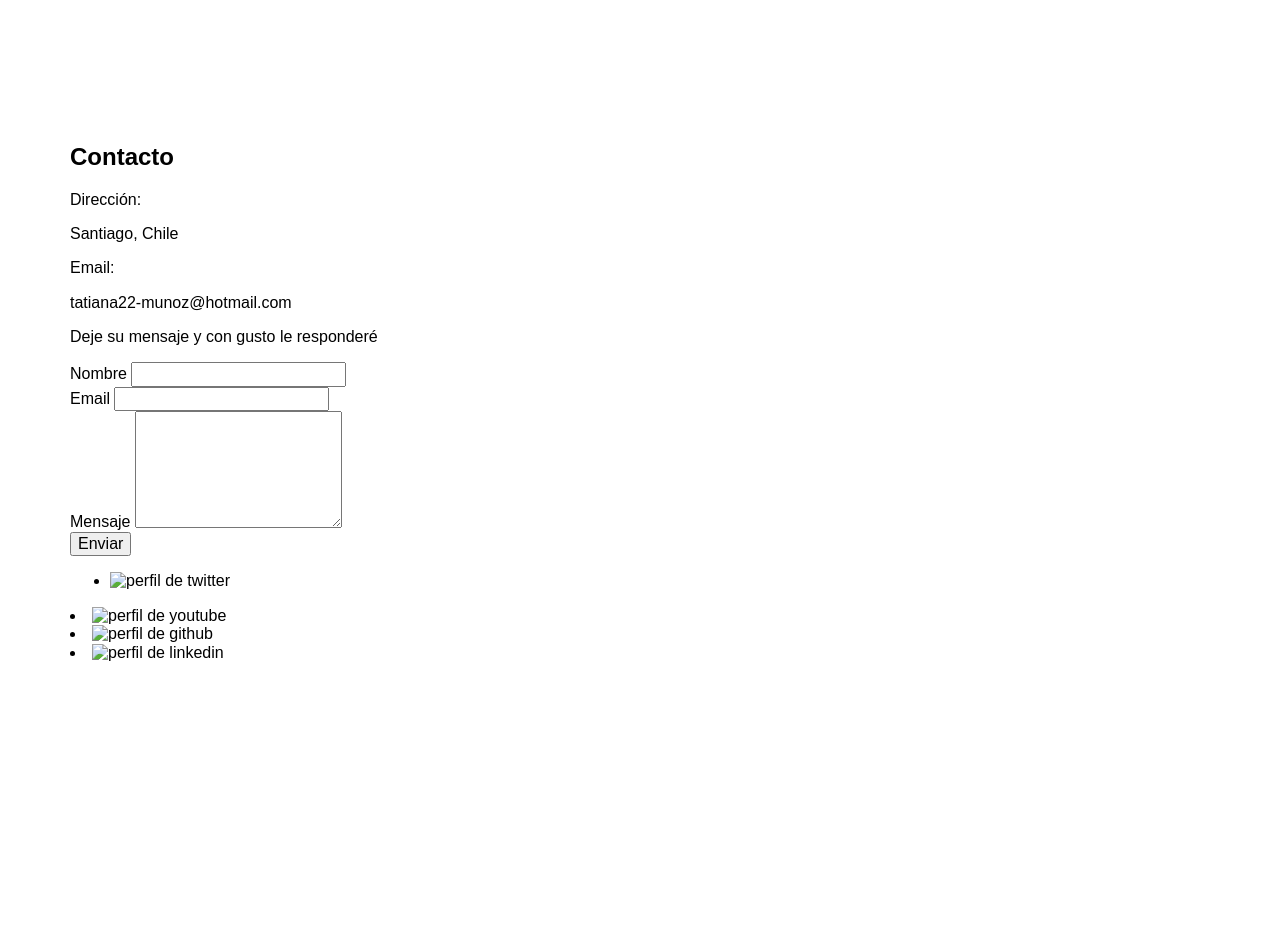
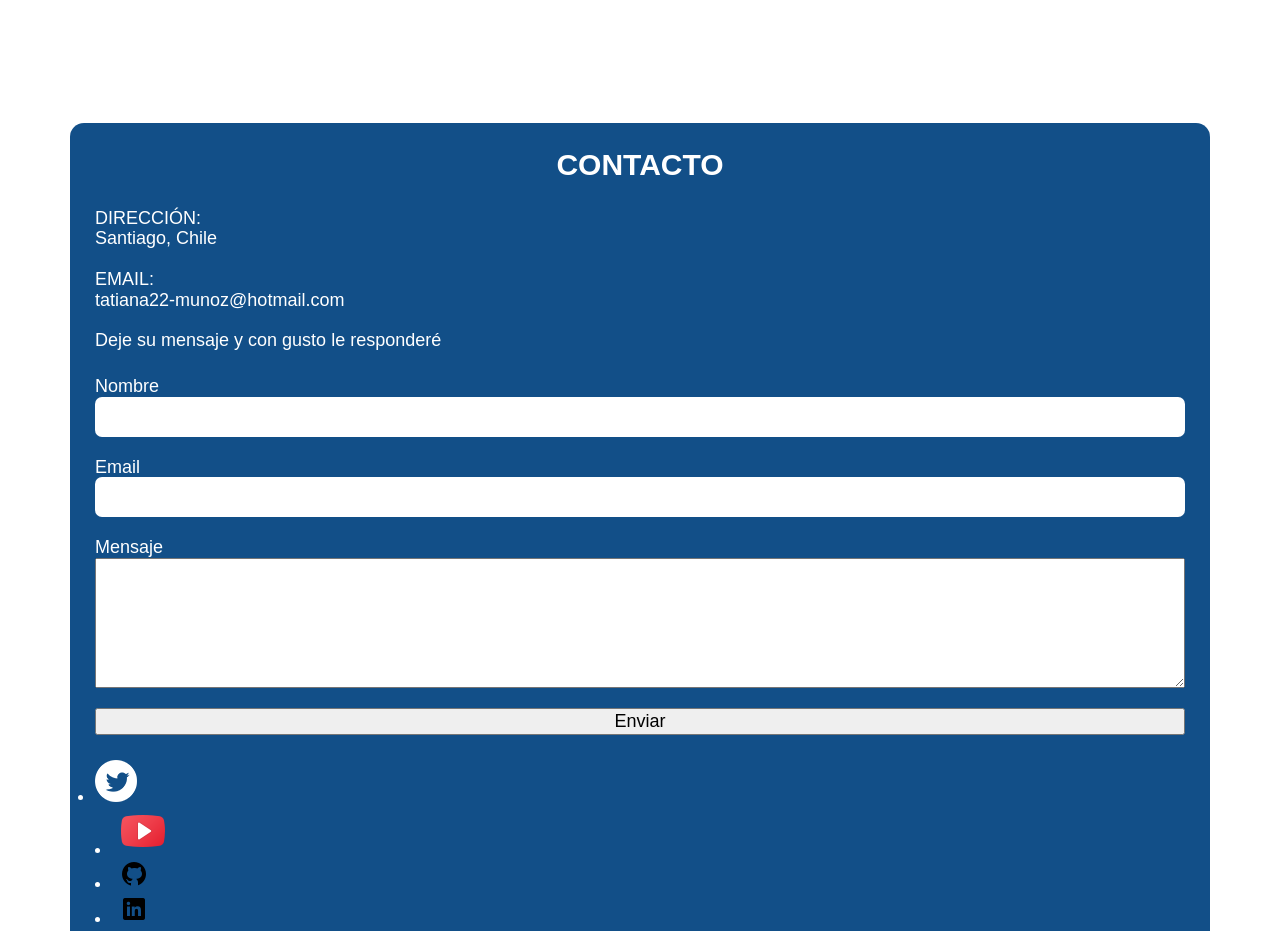
Before and after one commit to tatica123/Pagina-de-Compras, a plain HTML site: page webCurrriculum/index.html in a window 1280 px wide. Shown: the part 2080-3011 px from the top of the page. Before the commit the page ends 2812 px from the top, so only its background shows below. Drawn offline with nearby package versions, Linux system fonts and the light colour scheme.

Commit message:
modificación de los link de social-media

```diff
--- a/webCurrriculum/css/contact.css
+++ b/webCurrriculum/css/contact.css
@@ -0,0 +1,46 @@
+.contact{
+    background-color: var(--primary-color);
+    color: var(--text-color-inverse);
+    font-size: 18px;
+    border-radius: 14px;
+    padding: 25px;
+
+    display: grid;
+    gap: 25px;
+}
+.contact p,
+.contact h2,
+.contact ul{
+    margin: 0;
+    padding: 0;
+}
+.contact-title{
+    font-size: 30px;
+    font-weight: 500px;
+    text-align: center;
+    text-transform: uppercase;
+}
+.contact-details,
+.contact-form{
+    display: grid;
+    gap: 20px;
+}
+.contact-details-group,
+.contact-form-group {
+    display: grid;
+    grid-area: 3px;
+}
+.contact-label{
+    text-transform: uppercase;
+    font-weight: 500px;
+}
+.contact-form input,
+.contact-form text{
+    border-radius: 7px;
+    border: none;
+    height: 30px;
+    padding: 5px 10px;
+}
+.contact-form textarea{
+    height: auto;
+}
--- a/webCurrriculum/index.html
+++ b/webCurrriculum/index.html
@@ -99,7 +99,7 @@
     </div>
     <!-- seccion de contacto -->
     <div class="horizontal-padding vertical-padding">
-        <section class="contacto" id="contacto">
+        <section class="contact" id="contact">
           <h2 class="contact-title">Contacto</h2>
           <div class="contact-details">
             <div class="contact-details-group">
@@ -132,24 +132,24 @@
           </form>
           <nav class="social">
             <ul class="social-list">
-              <li>
+              <li class="social-item">
                 <a href="https://twitter.com/ymulenll">
-                  <img src="img/social/twitter.svg" alt="perfil de twitter" />
+                  <img src="img/Twitter.png" alt="perfil de twitter"/>
                 </ul>
               </li>
-              <li>
-                <a href="https://www.youtube.com/yoelvism" class="social-link"><img src="img/social/youtube.svg" alt="perfil de youtube"/></a>
+              <li class="social-item">
+                <a href="https://www.youtube.com/yoelvism" class="social-link"><img src="img/youtube.png" alt="perfil de youtube"/></a>
               </li>
-              <li>
-                <a href="https://github.com/tatica123" class="social-link">
-                  <img src="img/social/github.svg" alt="perfil de github"/>
+              <li class="social-item">
+                <a href="https://github.com/tatica123" target="_blank" class="social-link">
+                  <img src="img/github.png" alt="perfil de github"/>
                 </a>
               </li>
-              <li>
+              <li class="social-item">
                 <a
-                  href="https://www.linkedin.com/in/yoelvismulen"
+                  href="https://www.linkedin.com/in/tatiana-muñoz18"
                   class="enlace social">
-                  <img src="img/social/linkedin.svg" alt="perfil de linkedin"/>
+                  <img src="img/linkedin.png" alt="perfil de linkedin"/>
                 </a>
               </li>
             </ul>
```
Also changed, not shown: webCurrriculum/img/Facebook.png (added), webCurrriculum/img/youtube.png (added).
